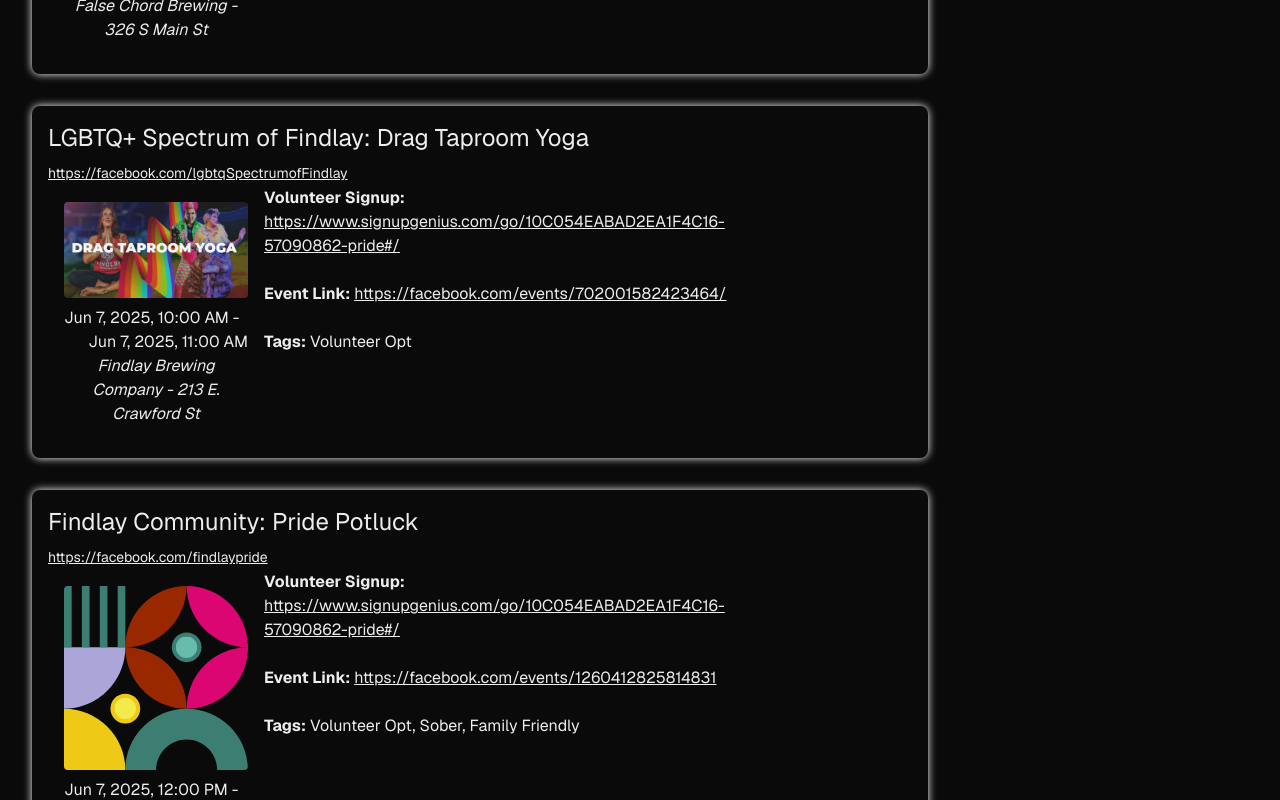
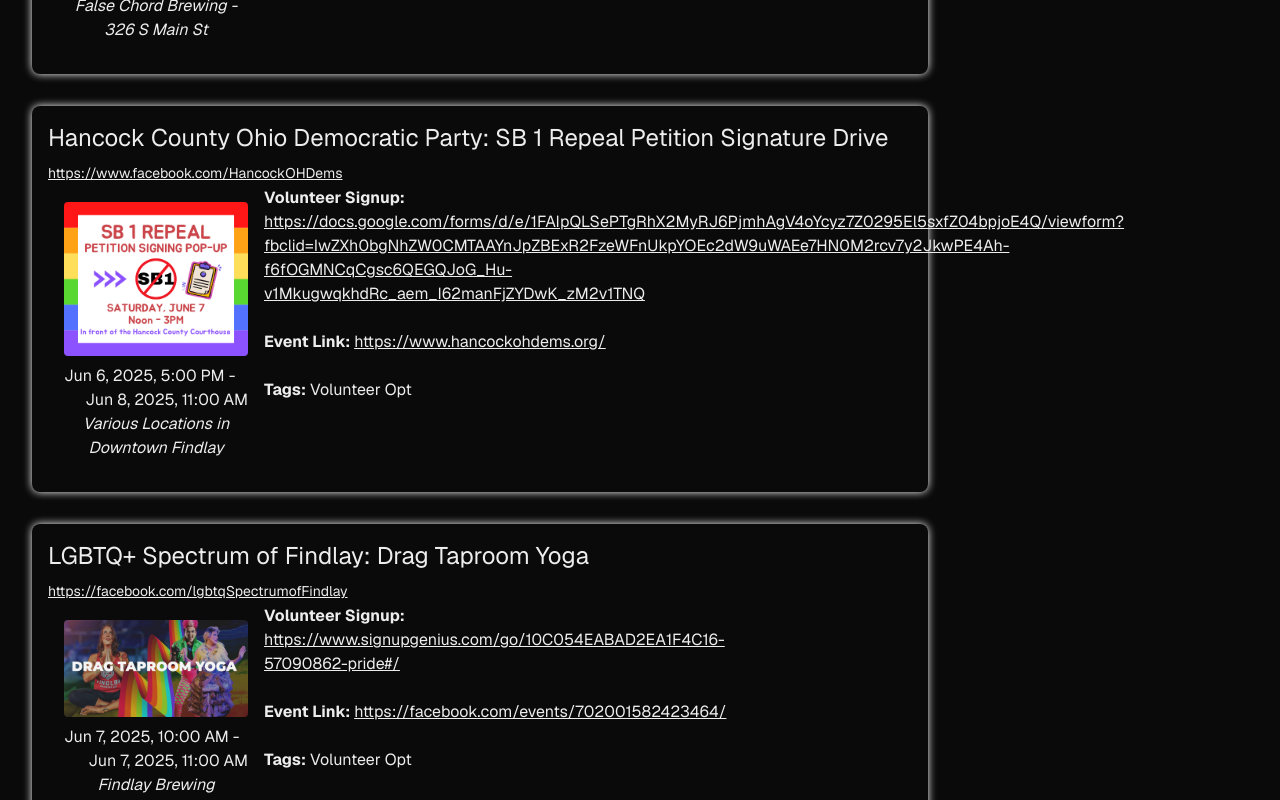
Before and after one commit to CodeByDex/findlay-pride-web, a Next.js app: page /volunteer in a window 1280 px wide. Shown: the part 840-1640 px from the top of the page. Built offline with nearby package versions, Linux system fonts and the light colour scheme.

Commit message:
added Hancock Dems event

```diff
--- a/data/eventDB.ts
+++ b/data/eventDB.ts
@@ -324,6 +324,31 @@
         organizer: "Mancy's Steakhouse and Hancock Hotel",
         organizerURI: "https://www.hancockhotel.com"
     },
+    {
+        name: "SB 1 Repeal Petition Signature Drive",
+        description: `Join Hackcock County Democrats in helping to repeal the "Advance Ohio Higher Education Act."
+
+​It bans diversity initiatives at public universities, forbids faculty from striking, and gives politicians control over classroom content. In spite of over 1500 testimonies opposing S.B. 1, Representative Ty Mathews voted for it and Governor DeWine signed it into law.
+
+But members of the Youngstown State University’s chapter of the Ohio Education Association have begun the process of giving Ohio voters the chance to decide if S.B. 1 should be the law. Nearly 250,000 signatures from around the state are needed to place a referendum on this November ballot.
+
+Here in Hancock County, 1,639 voters need to sign this petition by June 15.  You can sign the petition at one of these events in downtown Findlay:
+ - June 6 5-7PM @ False Chord Brewing - 326 S. Main St
+ - June 7 9-11AM @ Findlay Brewing Company - 213 E. Crawford St
+ - June 7 Noon-3PM @ Courthouse - 300 S. Main St
+ - June 7 5-7PM @ False Chord Brewing - 326 S. Main St
+ - June 8 9-11AM @ Findlay Brewing Company - 213 E. Crawford St`,
+        imageAlt: "",
+        startDate: new Date(2025, 5, 6, 17, 0),
+        endDate: new Date(2025, 5, 8, 11, 0),
+        location: "Various Locations in Downtown Findlay",
+        eventURI: "https://www.hancockohdems.org/",
+        imageURI: "/event/hdSB1.png",
+        organizer: "Hancock County Ohio Democratic Party",
+        organizerURI: "https://www.facebook.com/HancockOHDems",
+        volunteerURI: "https://docs.google.com/forms/d/e/1FAIpQLSePTgRhX2MyRJ6PjmhAgV4oYcyz7Z0295El5sxfZ04bpjoE4Q/viewform?fbclid=IwZXh0bgNhZW0CMTAAYnJpZBExR2FzeWFnUkpYOEc2dW9uWAEe7HN0M2rcv7y2JkwPE4Ah-f6fOGMNCqCgsc6QEGQJoG_Hu-v1MkugwqkhdRc_aem_I62manFjZYDwK_zM2v1TNQ",
+        tags: ["Volunteer Opt"]
+    }
 ];
 
 export default events;
```
Also changed, not shown: public/event/hdSB1.png (added).
